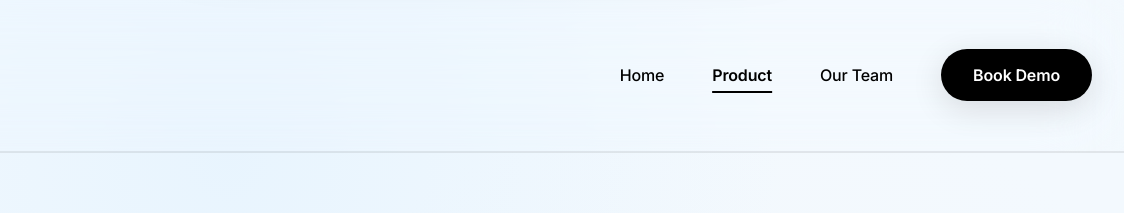
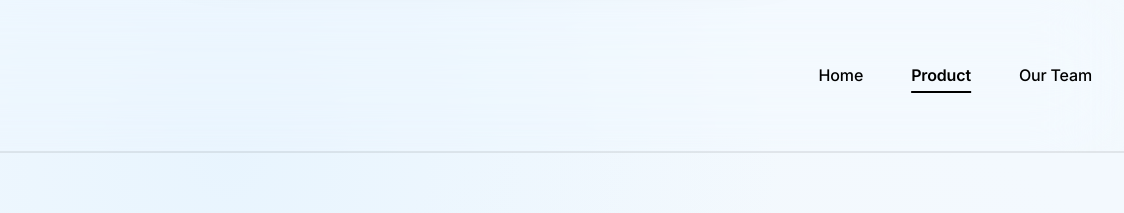
Before and after one commit to codeWizard025/voxeasytech, a plain HTML site: page product.html in a window 1280 px wide. Shown: the top 213 px of the page, 156-1280 px from the left. Drawn offline with Linux system fonts and the light colour scheme.

Commit message:
Remove 'Book Demo' link from navigation
Removed the 'Book Demo' link from the navigation.

```diff
--- a/product.html
+++ b/product.html
@@ -27,9 +27,6 @@
                 </li>
                 <li class="nav-item">
                     <a href="ourteam.html" class="nav-link">Our Team</a>
-                </li>
-                <li class="nav-item">
-                    <a href="#" class="nav-link demo-btn" id="openDemoModal">Book Demo</a>
                 </li>
             </ul>
             <div class="hamburger">
```
